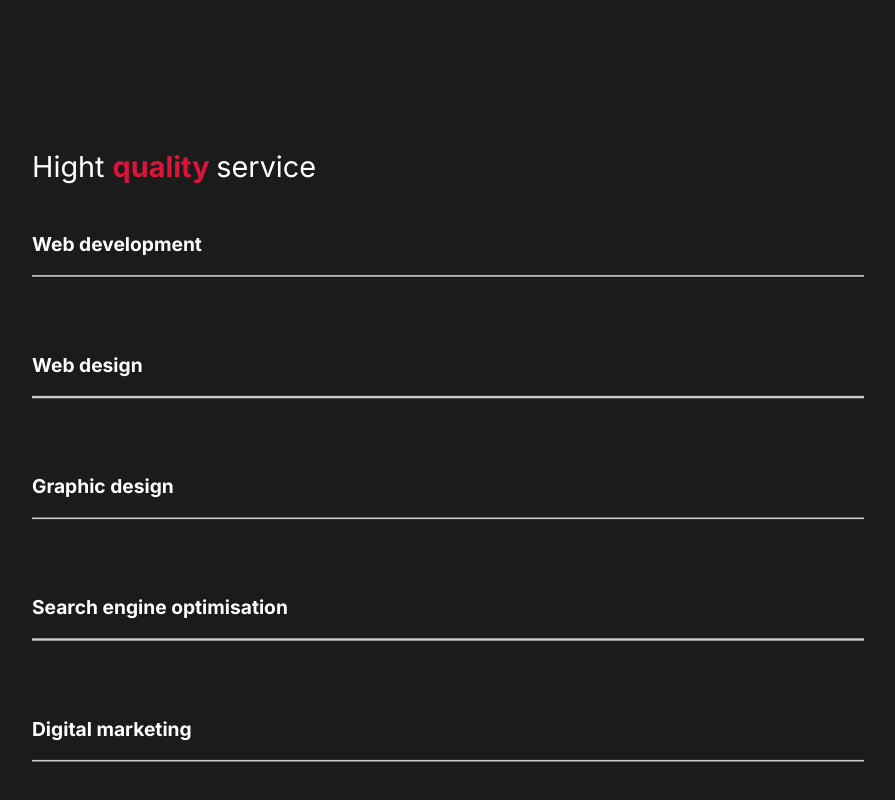
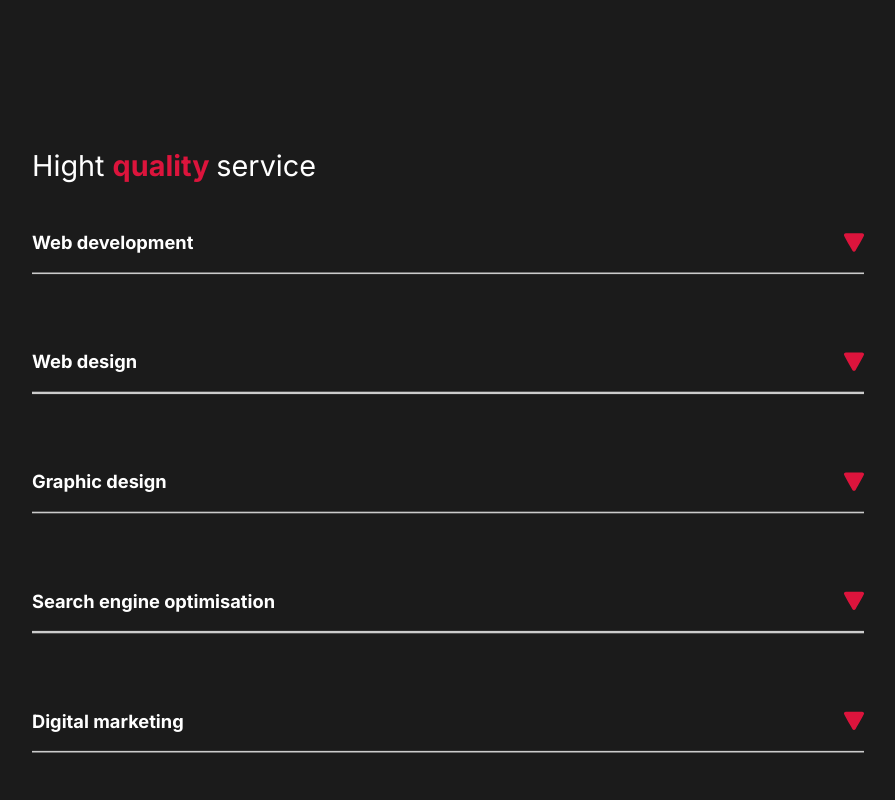
Before and after one commit to tatjama/my-react-portfolio, a React (Create React App) app: page / in a window 1280 px wide. Shown: the part 1513-2313 px from the top of the page, without its empty margins (192-1087 px from the left). Built offline with nearby package versions, Linux system fonts and the light colour scheme.

Commit message:
Arrow svg import at faq

```diff
--- a/src/components/GlobalStyle.js
+++ b/src/components/GlobalStyle.js
@@ -41,7 +41,7 @@ button{
     }
     h4{
          font-weight: bold;
-         font-size: 2rem;
+         font-size: 1.9rem;
     }
     h5{
         font-size:1.5rem;
--- a/src/components/Toggle.js
+++ b/src/components/Toggle.js
@@ -1,16 +1,28 @@
 import React , {useState} from 'react';
 import { motion } from 'framer-motion';
+import arrow from "../img/arrow-up.svg";
+import styled from 'styled-components';
 
 const Toggle = ({ children, title }) => {
 const [toggle, setToggle] = useState(false)
 
     return(
         <motion.div layout className = "question" onClick = { () => setToggle(!toggle) }>
-            <motion.h4 layout>{title}</motion.h4>
+
+            <Arrow layout><h4>{title}</h4> <img className= {toggle? "arrow_up" : "arrow_down"} src = {arrow} alt = "arrow"/></Arrow>
             {toggle ? children : ""}
             <div className = "faq-line"></div>
+
         </motion.div>
     )
 }
 
 export default Toggle;
+const Arrow = styled(motion.div)`
+display: flex;
+flex-direction: row;
+justify-content: space-between;
+.arrow_down{
+    transform: rotate(180deg);
+}
+`
```
Also changed, not shown: src/img/arrow-up.svg (added).
